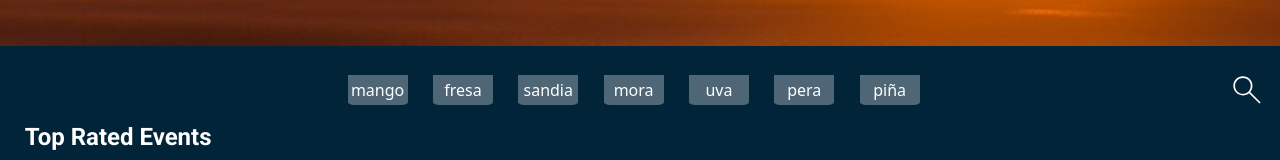
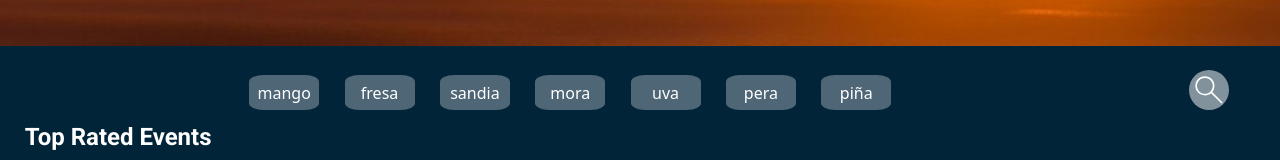
Before and after one commit to Marinafactoriaf5/pn11-finalproject-group4, a React (Vite) app: page / in a window 1280 px wide. Shown: the part 514-674 px from the top of the page. Built offline with nearby package versions, Linux system fonts and the light colour scheme.

Commit message:
searchBar Modified

```diff
--- a/src/Components/Catalog/Filter.css
+++ b/src/Components/Catalog/Filter.css
@@ -4,14 +4,15 @@
     display: flex;
     justify-content: center;
     top: 0.5%;
+    right: 5%;
     gap: 2%;
 }
 .filterBtn{
     position: relative;
-    width: 60px;
-    height: 30px;
+    width: 70px;
+    height: 35px;
     background-color: rgba(255, 255, 255, 0.30);
-    border-radius: 0 0 10% 10%;
+    border-radius: 20%;
     border: none;
     text-align: center;
     cursor: pointer;
--- a/src/Components/Header/SearchBar.css
+++ b/src/Components/Header/SearchBar.css
@@ -1,15 +1,18 @@
 .searchBar {
-    width: 100%;
+    width: 97%;
     padding: 0%;
     display: flex;
     justify-content: end;
     transition: width 0.7s ease;
 
+
+
   }
 
   .searchBar.active input {
-
+    background: rgba(255, 255, 255, 0.50);
     width: 20vw;
+    box-sizing: content-box;
   }
 
   .searchInputWrapper {
@@ -24,16 +27,15 @@
     box-sizing: border-box;
     height: 40px;
     border-radius: 30px;
-    background: rgba(255, 255, 255, 0.50);
+    background-color: transparent;
     font-weight: 300;
     color: white;
-    border: none;
     font-size: 16px;
     transition: all 0.7s ease;
   }
 
   .searchInput::placeholder {
-    color: #6a6a6a;
+    color: #5a5a5a;
   }
 
   .searchIcon {
@@ -45,7 +47,7 @@
     cursor: pointer;
     transition: all 0.7s ease;
     transform: rotate(0deg);
-    background-color: #022439;
+    background-color: rgba(255, 255, 255, 0.50);
     border-radius: 50%;
     display: flex;
     align-items: center;
```
